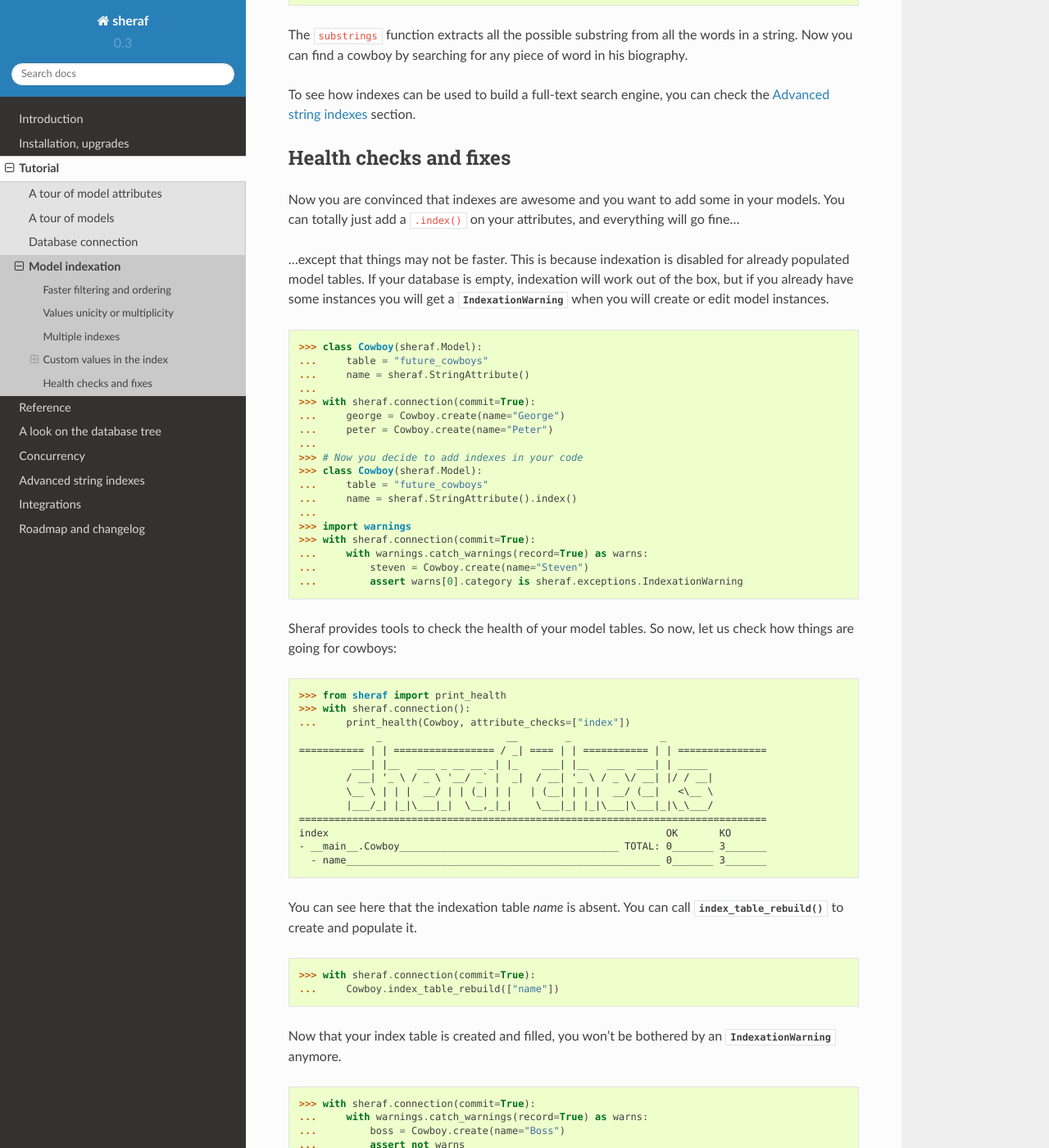
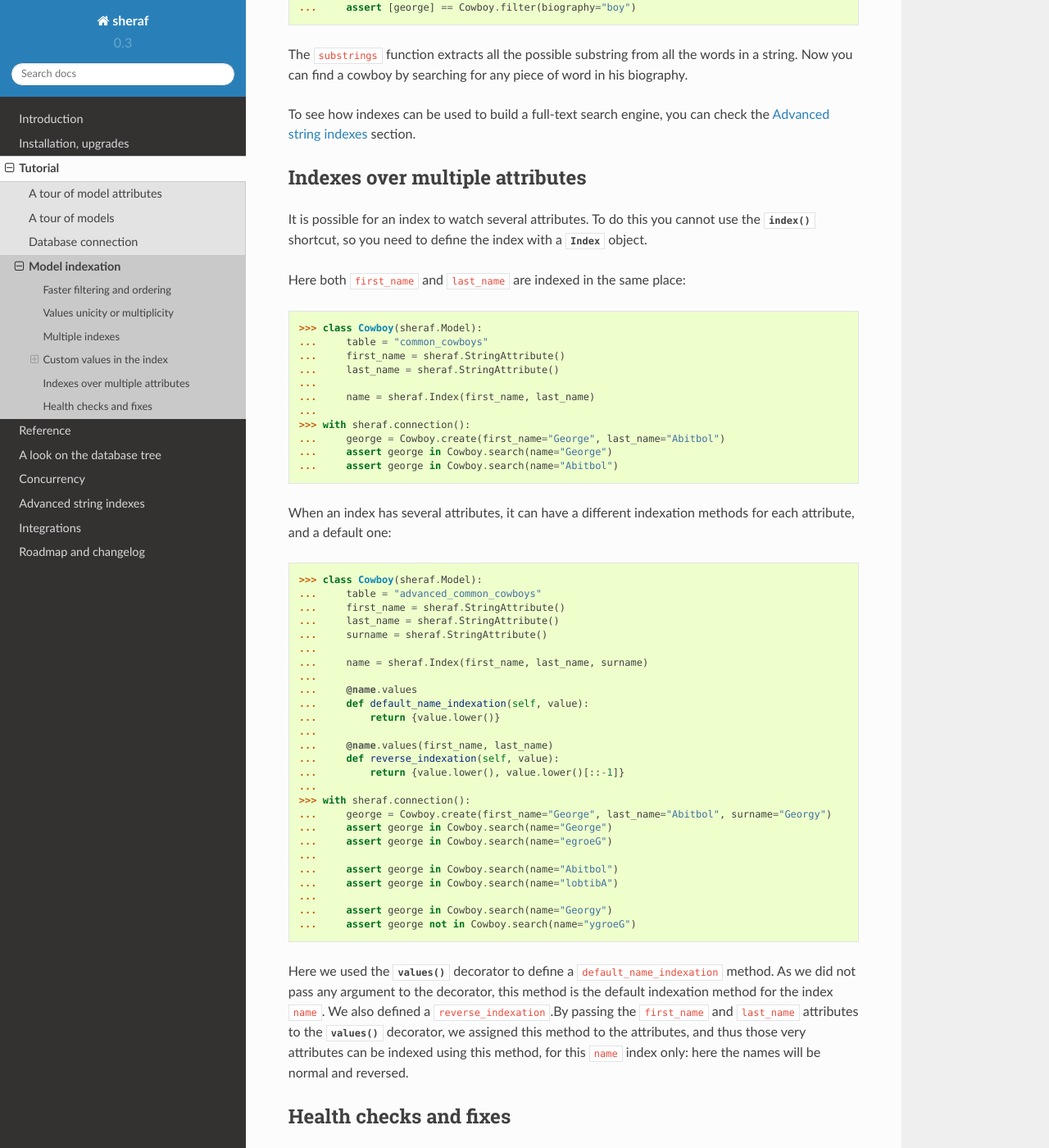
Before and after one commit to yaal-coop/sheraf, a Sphinx documentation site: the page built from doc/tutorial/indexation.rst, in a window 1280 px wide and 1400 px high, scrolled down 5575 px. Shown: the whole window at 82% size. Built offline with Sphinx 7.4.7 and the Read the Docs theme 2.0.0, drawn with Linux system fonts in a browser that asks for light colours; some of the changed text lies outside the part shown.

Commit message:
Documentation

```diff
--- a/doc/tutorial/indexation.rst
+++ b/doc/tutorial/indexation.rst
@@ -283,6 +283,68 @@ The ``substrings`` function extracts all the possible substring from all the wor
 
 To see how indexes can be used to build a full-text search engine, you can check the :ref:`fts` section.
 
+Indexes over multiple attributes
+--------------------------------
+
+It is possible for an index to watch several attributes. To do this you cannot use the
+:func:`~sheraf.attributes.base.BaseAttribute.index` shortcut, so you need to define the
+index with a :class:`~sheraf.attributes.index.Index` object.
+
+
+Here both ``first_name`` and ``last_name`` are indexed in the same place:
+
+.. code-block:: python
+
+    >>> class Cowboy(sheraf.Model):
+    ...     table = "common_cowboys"
+    ...     first_name = sheraf.StringAttribute()
+    ...     last_name = sheraf.StringAttribute()
+    ...
+    ...     name = sheraf.Index(first_name, last_name)
+    ...
+    >>> with sheraf.connection():
+    ...     george = Cowboy.create(first_name="George", last_name="Abitbol")
+    ...     assert george in Cowboy.search(name="George")
+    ...     assert george in Cowboy.search(name="Abitbol")
+
+When an index has several attributes, it can have a different indexation methods for each attribute,
+and a default one:
+
+.. code-block:: python
+
+    >>> class Cowboy(sheraf.Model):
+    ...     table = "advanced_common_cowboys"
+    ...     first_name = sheraf.StringAttribute()
+    ...     last_name = sheraf.StringAttribute()
+    ...     surname = sheraf.StringAttribute()
+    ...
+    ...     name = sheraf.Index(first_name, last_name, surname)
+    ...
+    ...     @name.values
+    ...     def default_name_indexation(self, value):
+    ...         return {value.lower()}
+    ...
+    ...     @name.values(first_name, last_name)
+    ...     def reverse_indexation(self, value):
+    ...         return {value.lower(), value.lower()[::-1]}
+    ...
+    >>> with sheraf.connection():
+    ...     george = Cowboy.create(first_name="George", last_name="Abitbol", surname="Georgy")
+    ...     assert george in Cowboy.search(name="George")
+    ...     assert george in Cowboy.search(name="egroeG")
+    ...
+    ...     assert george in Cowboy.search(name="Abitbol")
+    ...     assert george in Cowboy.search(name="lobtibA")
+    ...
+    ...     assert george in Cowboy.search(name="Georgy")
+    ...     assert george not in Cowboy.search(name="ygroeG")
+
+Here we used the :meth:`~sheraf.attributes.index.Index.values` decorator to define a ``default_name_indexation`` method.
+As we did not pass any argument to the decorator, this method is the default indexation method for the index ``name``.
+We also defined a ``reverse_indexation``.By passing the ``first_name`` and ``last_name`` attributes to the
+:meth:`~sheraf.attributes.index.Index.values` decorator, we assigned this method to the attributes, and thus
+those very attributes can be indexed using this method, for this ``name`` index only: here the names will be normal and reversed.
+
 Health checks and fixes
 -----------------------
 
```
Also changed, not shown: CHANGELOG.md (+3 -1 lines), 1 other file.
